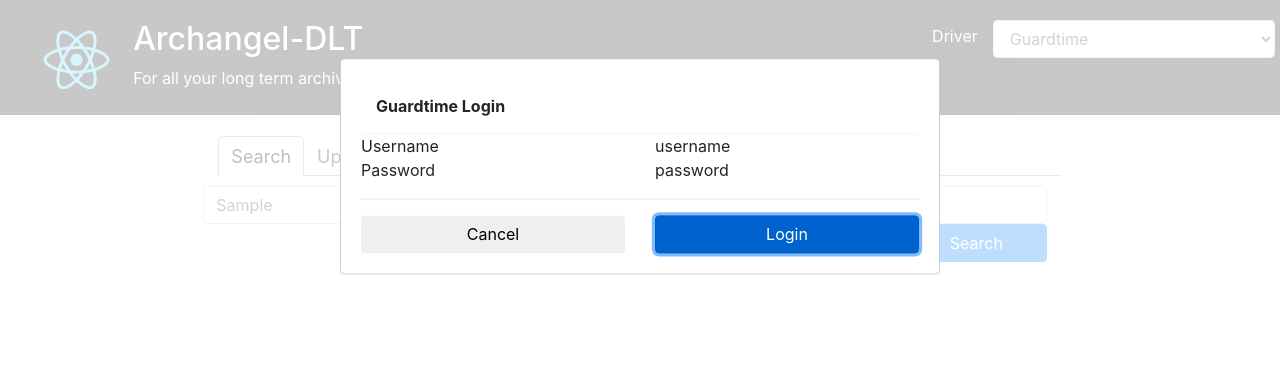
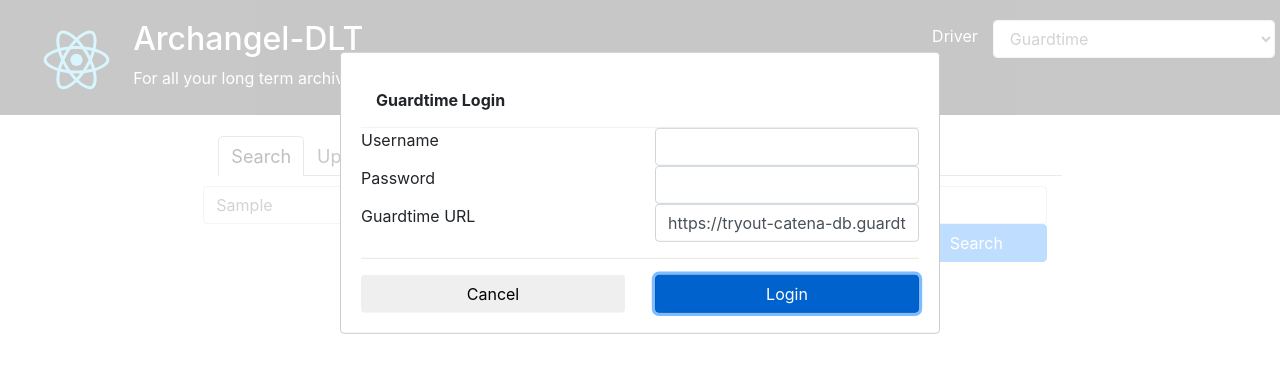
Before and after one commit to archangel-dlt/archangel-web, a React (Create React App) app: page / in a window 1280 px wide. Both pictures are taken after typing "Sample" into the empty fields and a click on the button "Search". Shown: the top 372 px of the page. Built offline with nearby package versions, Linux system fonts and the light colour scheme.

Commit message:
Get Guardtime credentials if needed

```diff
--- a/src/driver-components/Guardtime.js
+++ b/src/driver-components/Guardtime.js
@@ -7,18 +7,30 @@
     super(props);
 
     this.state = {
-      visible: false
+      visible: false,
+      credentials: {
+        username: '',
+        password: '',
+        url: ''
+      }
     };
   } // constructor
 
-  solicitCredentials() {
+  solicitCredentials(username, password, url) {
     return new Promise((resolve, reject) => {
       this.resolve = resolve;
       this.reject = reject;
 
+      this.setState({
+        credentials: {
+          username: username,
+          password: password,
+          url: url
+        }
+      });
       this.show();
-    })
-  }
+    });
+  } // solicitCredentials
 
   show() { this.visible(true); }
   hide() { this.visible(false); }
@@ -28,17 +40,30 @@
 
   login() {
     this.hide();
-    this.resolve({
-      username: this.username,
-      password: this.password,
-      url: this.url
-    });
+    this.resolve(this.state.credentials);
   } // login
 
   cancel() {
     this.hide();
     this.reject(new Error("Login cancelled"));
   } // cancel
+
+  textBox(fieldName, type="text") {
+    return (
+      <input name={fieldName}
+             className="form-control"
+             type={type}
+             value={this.state.credentials[fieldName]}
+             onChange={ e => this.updateField(fieldName, e.target.value)}
+      />
+    )
+  } // textBox
+
+  updateField(fieldName, value) {
+    const credentials = this.state.credentials
+    credentials[fieldName] = value;
+    this.setState({ credentials: credentials });
+  } // updateField
 
   render() {
     return (
@@ -49,8 +74,9 @@
           onOK={() => this.login()}
           onClose={() => this.cancel()}
           labelOK="Login">
-        <DialogRow title="Username">username</DialogRow>
-        <DialogRow title="Password">password</DialogRow>
+        <DialogRow title="Username">{ this.textBox('username') }</DialogRow>
+        <DialogRow title="Password">{ this.textBox('password', 'password') }</DialogRow>
+        <DialogRow title="Guardtime URL">{ this.textBox('url') }</DialogRow>
       </DialogBox>
     )
   }
@@ -63,7 +89,10 @@
 
   async solicitCredentials() {
     const {username, password, url} =
-      await this.loginBox.solicitCredentials();
+      await this.loginBox.solicitCredentials(this.username, this.password, this.guardtime_url);
+    this.username = username;
+    this.password = password;
+    this.guardtime_url = url;
   } // solicitCredentials
 
   async gt_(method, params, payload) {
```
